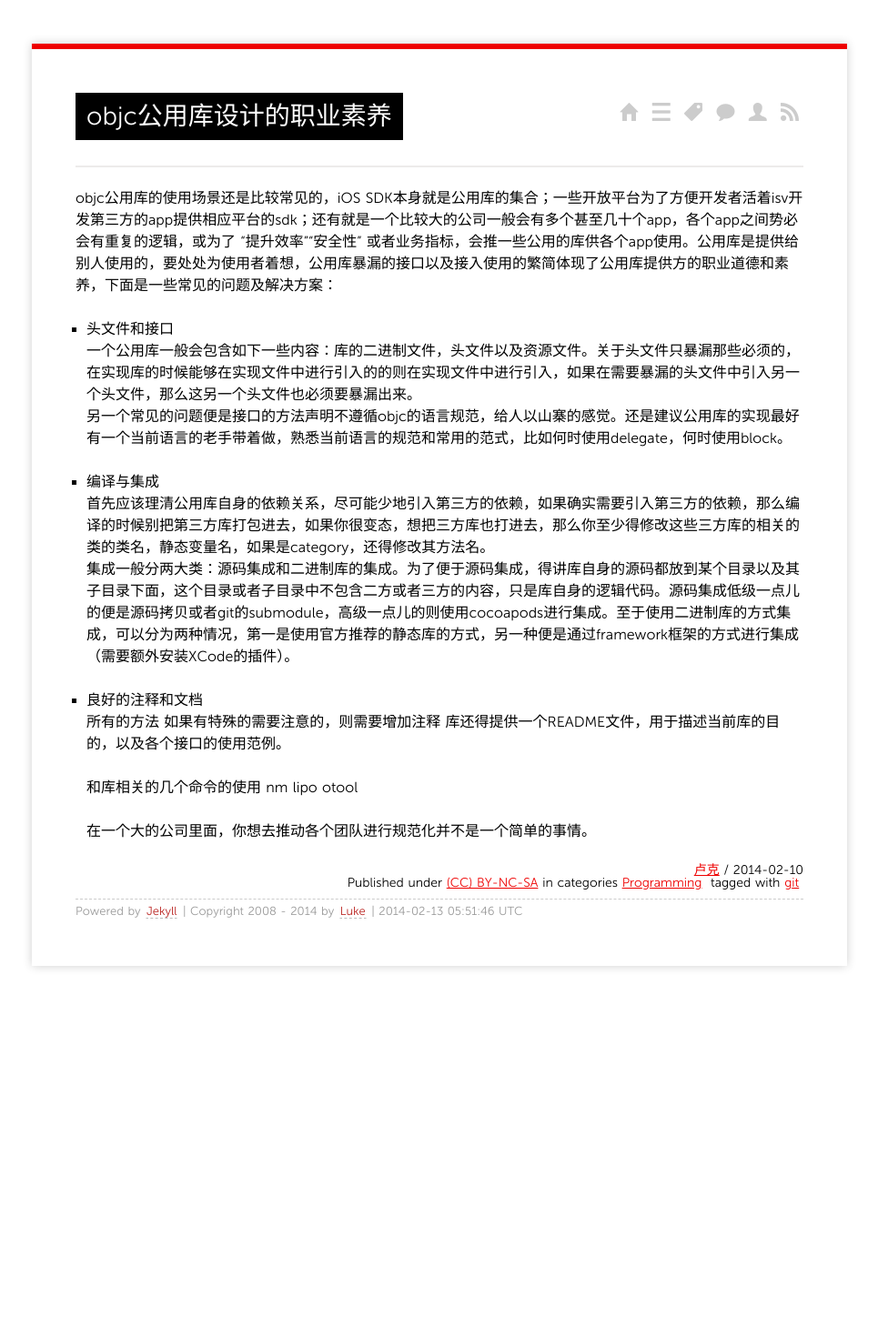
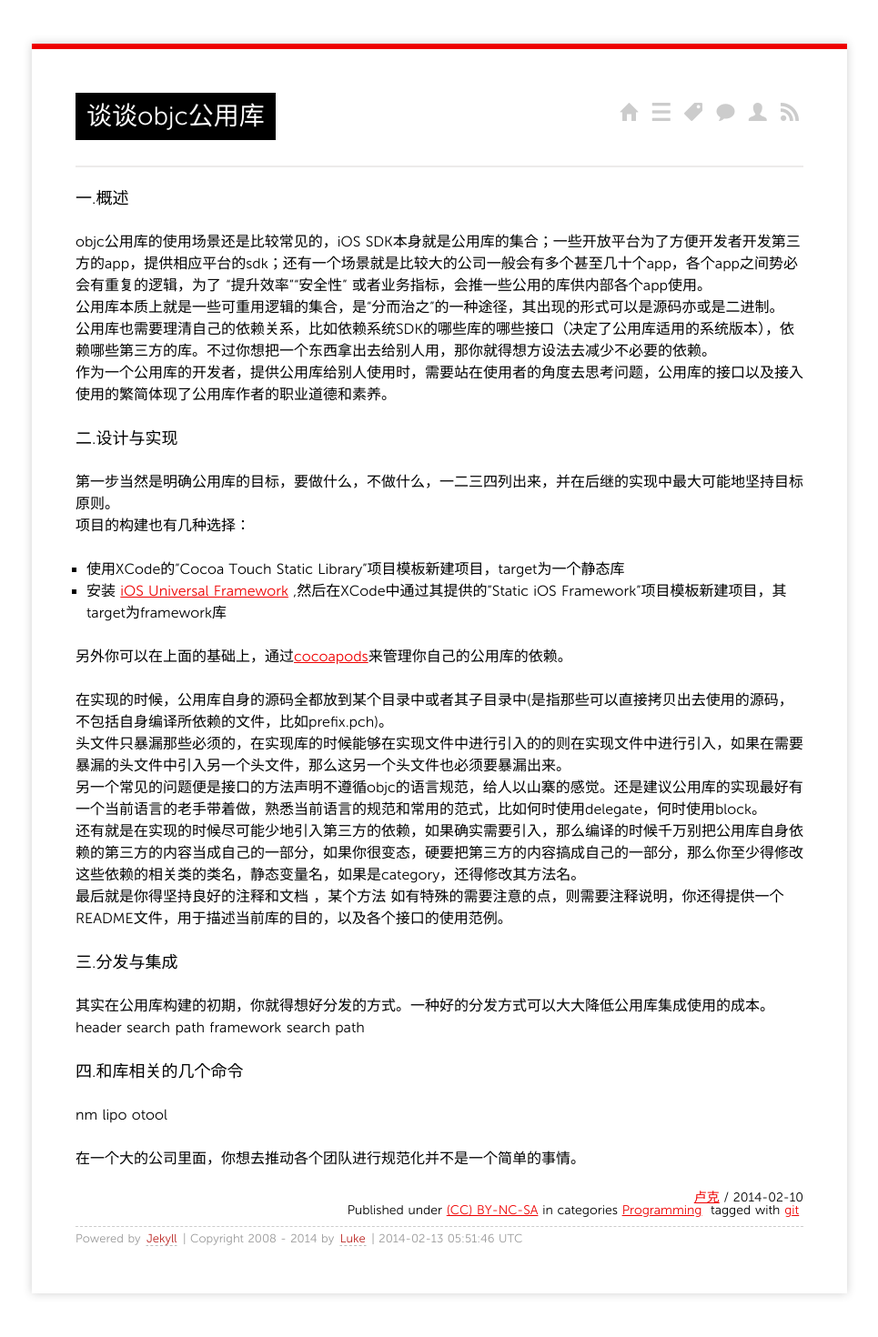
Before and after one commit to bjzhang/bjzhang.github.io, a Jekyll site: the page built from _posts/2014/2014-02-10-objc-lib.md, in a window 1280 px wide. Shown: the whole page at 91% size, without its empty margins (157-1122 px from the left). Built offline with Jekyll 4.4.1, drawn with Linux system fonts in a browser that asks for light colours; Markdown is read by kramdown in place of the engine named in the settings; comment, search, counter and statistics services are not loaded; before the commit the page ends 1110 px from its top, so only the background shows below that.

Commit message:
更新概述和实现

```diff
--- a/_posts/2014/2014-02-10-objc-lib.md
+++ b/_posts/2014/2014-02-10-objc-lib.md
@@ -1,28 +1,39 @@
 ---
 layout: post
-title: objc公用库设计的职业素养
+title: 谈谈objc公用库
 categories:
 - Programming
 tags:
 - git
 ---
 
-objc公用库的使用场景还是比较常见的，iOS SDK本身就是公用库的集合；一些开放平台为了方便开发者活着isv开发第三方的app提供相应平台的sdk；还有就是一个比较大的公司一般会有多个甚至几十个app，各个app之间势必会有重复的逻辑，或为了 “提升效率”“安全性” 或者业务指标，会推一些公用的库供各个app使用。公用库是提供给别人使用的，要处处为使用者着想，公用库暴漏的接口以及接入使用的繁简体现了公用库提供方的职业道德和素养，下面是一些常见的问题及解决方案：
+### 一.概述
+objc公用库的使用场景还是比较常见的，iOS SDK本身就是公用库的集合；一些开放平台为了方便开发者开发第三方的app，提供相应平台的sdk；还有一个场景就是比较大的公司一般会有多个甚至几十个app，各个app之间势必会有重复的逻辑，为了 “提升效率”“安全性” 或者业务指标，会推一些公用的库供内部各个app使用。
+公用库本质上就是一些可重用逻辑的集合，是“分而治之”的一种途径，其出现的形式可以是源码亦或是二进制。
+公用库也需要理清自己的依赖关系，比如依赖系统SDK的哪些库的哪些接口（决定了公用库适用的系统版本），依赖哪些第三方的库。不过你想把一个东西拿出去给别人用，那你就得想方设法去减少不必要的依赖。
+作为一个公用库的开发者，提供公用库给别人使用时，需要站在使用者的角度去思考问题，公用库的接口以及接入使用的繁简体现了公用库作者的职业道德和素养。
 
-* 头文件和接口
-   一个公用库一般会包含如下一些内容：库的二进制文件，头文件以及资源文件。关于头文件只暴漏那些必须的，在实现库的时候能够在实现文件中进行引入的的则在实现文件中进行引入，如果在需要暴漏的头文件中引入另一个头文件，那么这另一个头文件也必须要暴漏出来。
+### 二.设计与实现
+第一步当然是明确公用库的目标，要做什么，不做什么，一二三四列出来，并在后继的实现中最大可能地坚持目标原则。
+项目的构建也有几种选择：
+
+- 使用XCode的"Cocoa Touch Static Library"项目模板新建项目，target为一个静态库
+- 安装 [iOS Universal Framework](https://github.com/kstenerud/iOS-Universal-Framework) ,然后在XCode中通过其提供的"Static iOS Framework"项目模板新建项目，其target为framework库
+
+另外你可以在上面的基础上，通过[cocoapods](http://cocoapods.org/)来管理你自己的公用库的依赖。
+
+在实现的时候，公用库自身的源码全都放到某个目录中或者其子目录中(是指那些可以直接拷贝出去使用的源码，不包括自身编译所依赖的文件，比如prefix.pch)。
+头文件只暴漏那些必须的，在实现库的时候能够在实现文件中进行引入的的则在实现文件中进行引入，如果在需要暴漏的头文件中引入另一个头文件，那么这另一个头文件也必须要暴漏出来。
 另一个常见的问题便是接口的方法声明不遵循objc的语言规范，给人以山寨的感觉。还是建议公用库的实现最好有一个当前语言的老手带着做，熟悉当前语言的规范和常用的范式，比如何时使用delegate，何时使用block。
+还有就是在实现的时候尽可能少地引入第三方的依赖，如果确实需要引入，那么编译的时候千万别把公用库自身依赖的第三方的内容当成自己的一部分，如果你很变态，硬要把第三方的内容搞成自己的一部分，那么你至少得修改这些依赖的相关类的类名，静态变量名，如果是category，还得修改其方法名。
+最后就是你得坚持良好的注释和文档 ，某个方法 如有特殊的需要注意的点，则需要注释说明，你还得提供一个README文件，用于描述当前库的目的，以及各个接口的使用范例。
 
-* 编译与集成
-首先应该理清公用库自身的依赖关系，尽可能少地引入第三方的依赖，如果确实需要引入第三方的依赖，那么编译的时候别把第三方库打包进去，如果你很变态，想把三方库也打进去，那么你至少得修改这些三方库的相关的类的类名，静态变量名，如果是category，还得修改其方法名。
-集成一般分两大类：源码集成和二进制库的集成。为了便于源码集成，得讲库自身的源码都放到某个目录以及其子目录下面，这个目录或者子目录中不包含二方或者三方的内容，只是库自身的逻辑代码。源码集成低级一点儿的便是源码拷贝或者git的submodule，高级一点儿的则使用cocoapods进行集成。至于使用二进制库的方式集成，可以分为两种情况，第一是使用官方推荐的静态库的方式，另一种便是通过framework框架的方式进行集成（需要额外安装XCode的插件）。
+### 三.分发与集成
+其实在公用库构建的初期，你就得想好分发的方式。一种好的分发方式可以大大降低公用库集成使用的成本。
+header search path
+framework search path
 
-* 良好的注释和文档
-  所有的方法 如果有特殊的需要注意的，则需要增加注释
-  库还得提供一个README文件，用于描述当前库的目的，以及各个接口的使用范例。
-
-
-  和库相关的几个命令的使用
+### 四.和库相关的几个命令
   nm
   lipo
   otool
```
